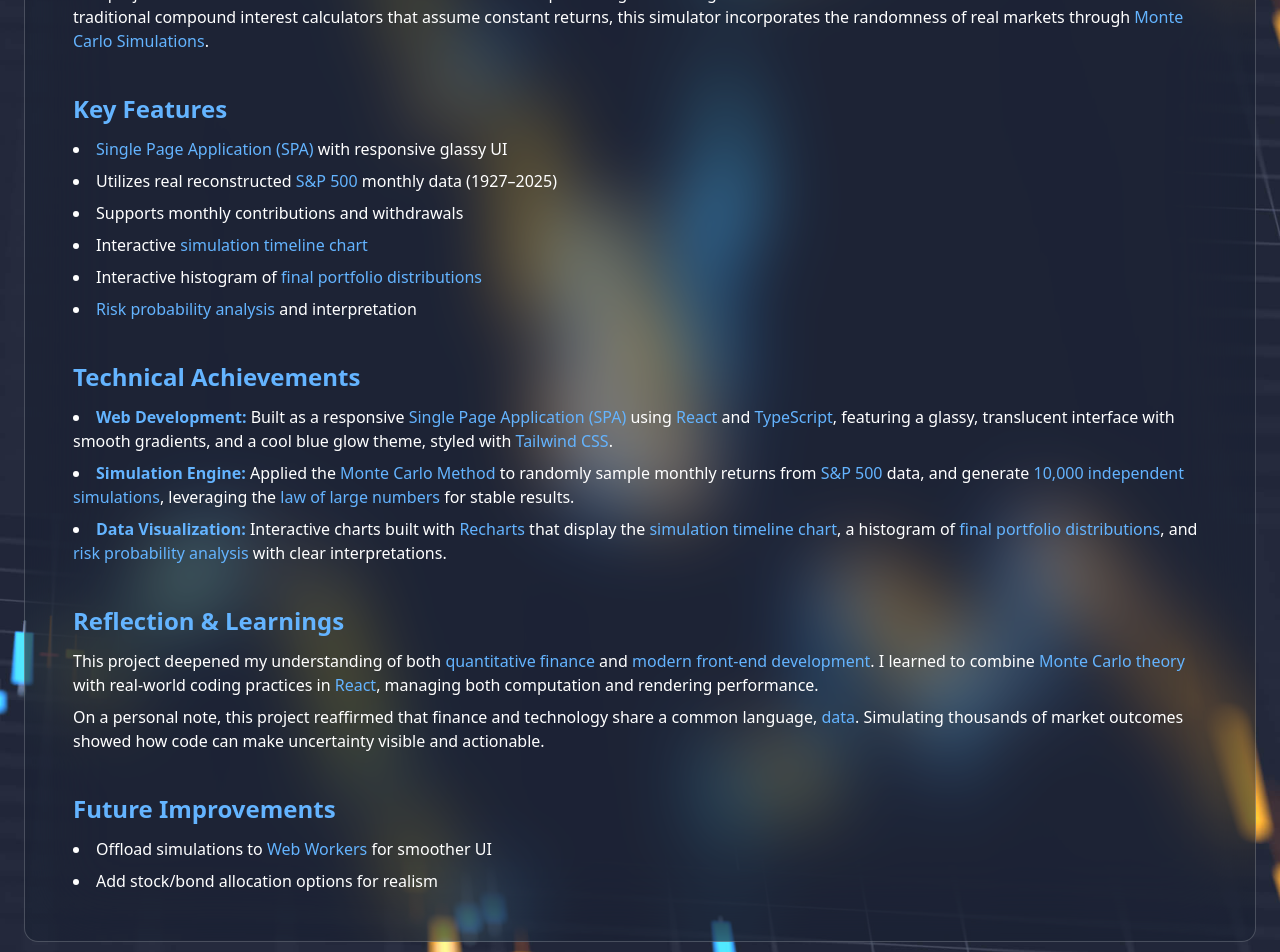
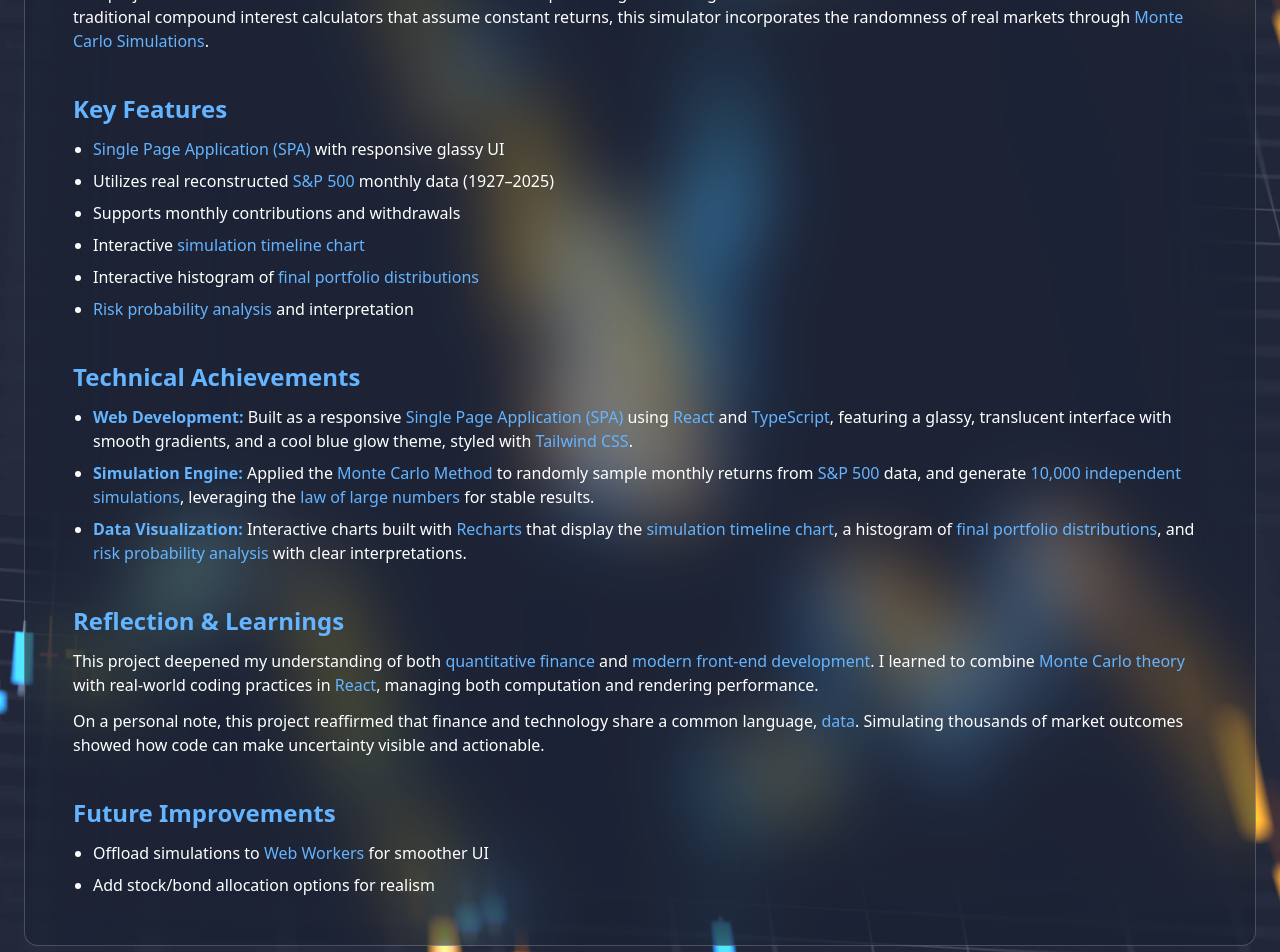
Before and after one commit to JC5671/Investment-Simulator, a React (Vite) app: page /about in a window 1280 px wide. Shown: the part 340-1292 px from the top of the page. Built offline with nearby package versions, Linux system fonts and the light colour scheme.

Commit message:
Fixed indenting in about page

```diff
--- a/src/pages/AboutPage.tsx
+++ b/src/pages/AboutPage.tsx
@@ -32,7 +32,7 @@
             theoretical assumptions. Thus, this project was born.
           </p>
 
-          <p className="">
+          <p className="mb-3">
             This project is an{" "}
             <span className="text-[rgb(100,180,255)]">
               Interactive Investment Simulator
@@ -54,7 +54,7 @@
           <h2 className="text-2xl font-semibold text-[rgb(100,180,255)] mb-3">
             Key Features
           </h2>
-          <ul className="list-disc list-inside  space-y-2">
+          <ul className="list-disc pl-5 space-y-2">
             <li>
               <span className="text-[rgb(100,180,255)]">
                 Single Page Application (SPA)
@@ -93,7 +93,7 @@
           <h2 className="text-2xl font-semibold text-[rgb(100,180,255)] mb-3">
             Technical Achievements
           </h2>
-          <ul className="list-disc list-inside  space-y-2">
+          <ul className="list-disc pl-5 space-y-2">
             <li>
               <span className="text-[rgb(100,180,255)] font-bold">
                 Web Development:
@@ -156,7 +156,7 @@
           <h2 className="text-2xl font-semibold text-[rgb(100,180,255)] mb-3">
             Reflection & Learnings
           </h2>
-          <p className=" mb-2">
+          <p className=" mb-3">
             This project deepened my understanding of both{" "}
             <span className="text-[rgb(100,180,255)]">
               quantitative finance
@@ -171,7 +171,7 @@
             <span className="text-[rgb(100,180,255)]">React</span>, managing
             both computation and rendering performance.
           </p>
-          <p className="">
+          <p>
             On a personal note, this project reaffirmed that finance and
             technology share a common language,{" "}
             <span className="text-[rgb(100,180,255)]">data</span>. Simulating
@@ -185,7 +185,7 @@
           <h2 className="text-2xl font-semibold text-[rgb(100,180,255)] mb-3">
             Future Improvements
           </h2>
-          <ul className="list-disc list-inside  space-y-2">
+          <ul className="list-disc pl-5 space-y-2">
             <li>
               Offload simulations to{" "}
               <span className="text-[rgb(100,180,255)]">Web Workers</span> for
```
